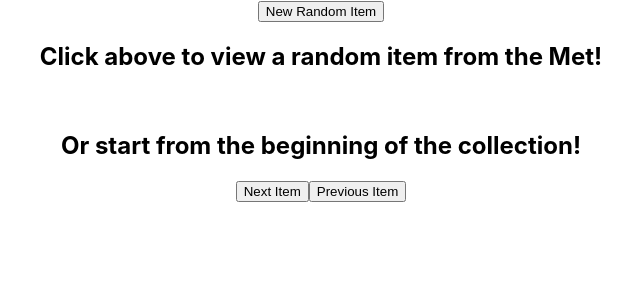
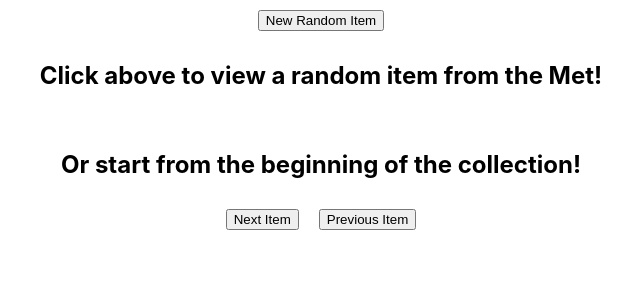
Before and after one commit to ColinSieg/museum-app, a React (Create React App) app: page / in a window 1280 px wide. Shown: the top 300 px of the page, without its empty margins (319-959 px from the left). Built offline with nearby package versions, Linux system fonts and the light colour scheme; no server answers.

Commit message:
Minor styling for lists

```diff
--- a/src/App.css
+++ b/src/App.css
@@ -1,3 +1,11 @@
 .App {
   text-align: center;
 }
+
+ul {
+  list-style-type: none;
+}
+
+button {
+  margin: 10px;
+}
```
